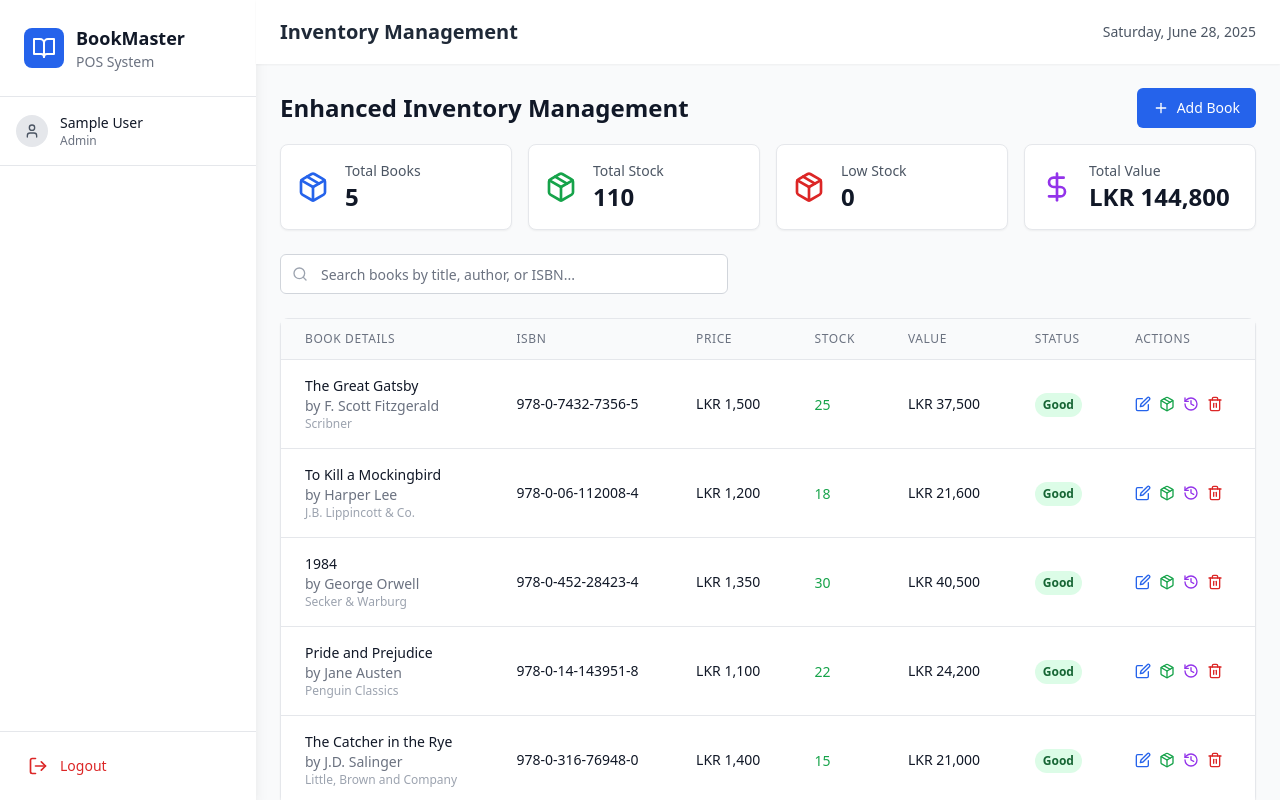
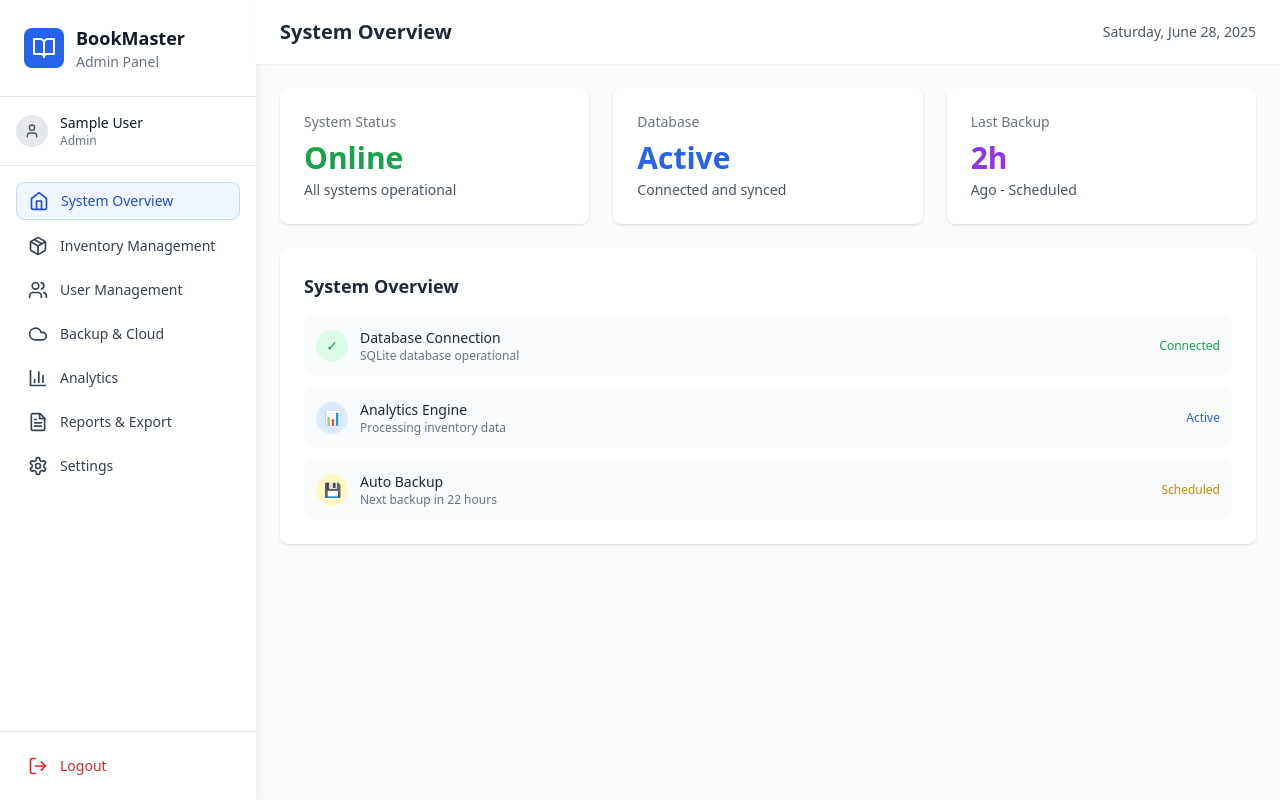
Before and after one commit to a-zahi2002/BookMaster, a React (Create React App) app: page /dashboard in a window 1280 px wide. Built offline with nearby package versions, Linux system fonts and the light colour scheme; sample sign-in values are in the browser's storage.

Commit message:
Fix Sidebar Navigation for All Dashboards

```diff
--- a/src/components/AdminDashboard.js
+++ b/src/components/AdminDashboard.js
@@ -11,19 +11,19 @@ import ReportsView from './Analytics/ReportsView';
 const AdminDashboard = () => {
   const { user, logout } = useAuth();
   const { books, getBooks } = useData();
-  const [activeSection, setActiveSection] = useState('inventory'); // Changed default to inventory
+  const [activeSection, setActiveSection] = useState('home');
 
   useEffect(() => {
     getBooks();
   }, []);
 
   const sidebarItems = [
+    { id: 'home', label: 'System Overview', icon: '🏠' },
     { id: 'inventory', label: 'Inventory Management', icon: '📚' },
     { id: 'users', label: 'User Management', icon: '👥' },
     { id: 'backup', label: 'Backup & Cloud', icon: '☁️' },
     { id: 'analytics', label: 'Analytics', icon: '📊' },
     { id: 'reports', label: 'Reports & Export', icon: '📋' },
-    { id: 'home', label: 'System Overview', icon: '🏠' },
     { id: 'settings', label: 'Settings', icon: '⚙️' }
   ];
 
@@ -46,7 +46,7 @@ const AdminDashboard = () => {
 
       case 'home':
         return (
-          <div className="space-y-6">
+          <div className="p-6 space-y-6">
             <div className="grid grid-cols-1 md:grid-cols-3 gap-6">
               <div className="bg-white rounded-lg shadow p-6">
                 <h3 className="text-gray-500 text-sm font-medium">System Status</h3>
@@ -118,6 +118,7 @@ const AdminDashboard = () => {
 
       case 'settings':
         return (
+          <div className="p-6">
             <div className="bg-white rounded-lg shadow p-6">
               <h3 className="text-lg font-semibold mb-4">System Settings</h3>
               <div className="grid grid-cols-1 md:grid-cols-2 gap-6">
@@ -150,6 +151,7 @@ const AdminDashboard = () => {
                     <button className="w-full px-4 py-2 bg-yellow-600 text-white rounded-lg hover:bg-yellow-700 text-sm">
                       System Maintenance
                     </button>
+                  </div>
                 </div>
               </div>
             </div>
--- a/src/components/ManagerDashboard.js
+++ b/src/components/ManagerDashboard.js
@@ -27,7 +27,9 @@ const ManagerDashboard = () => {
     switch (activeSection) {
       case 'home':
         return (
+          <div className="p-6">
             <div className="grid grid-cols-1 md:grid-cols-2 lg:grid-cols-3 gap-6">
+              {/* Quick Stats */}
               <div className="bg-white rounded-lg shadow p-6">
                 <h3 className="text-lg font-semibold mb-4">Quick Stats</h3>
                 <div className="space-y-4">
@@ -50,6 +52,7 @@ const ManagerDashboard = () => {
                 </div>
               </div>
 
+              {/* Quick Actions */}
               <div className="bg-white rounded-lg shadow p-6">
                 <h3 className="text-lg font-semibold mb-4">Quick Actions</h3>
                 <div className="space-y-4">
@@ -74,6 +77,7 @@ const ManagerDashboard = () => {
                 </div>
               </div>
 
+              {/* Performance */}
               <div className="bg-white rounded-lg shadow p-6">
                 <h3 className="text-lg font-semibold mb-4">Performance</h3>
                 <div className="space-y-4">
@@ -92,6 +96,7 @@ const ManagerDashboard = () => {
                 </div>
               </div>
             </div>
+          </div>
         );
 
       case 'analytics':
@@ -99,6 +104,7 @@ const ManagerDashboard = () => {
 
       case 'inventory':
         return (
+          <div className="p-6">
             <div className="bg-white rounded-lg shadow">
               <div className="flex justify-between items-center p-6 border-b border-gray-200">
                 <h3 className="text-lg font-semibold">Inventory Management</h3>
@@ -137,6 +143,7 @@ const ManagerDashboard = () => {
                 </table>
               </div>
             </div>
+          </div>
         );
 
       case 'reports':
@@ -165,7 +172,7 @@ const ManagerDashboard = () => {
           </h2>
         </div>
 
-        <div className="flex-1 overflow-y-auto p-6">
+        <div className="flex-1 overflow-y-auto">
           {renderContent()}
         </div>
       </div>
--- a/src/components/SalesDashboard.js
+++ b/src/components/SalesDashboard.js
@@ -2,6 +2,7 @@ import React, { useState, useEffect } from 'react';
 import { useAuth } from '../contexts/AuthContext';
 import { useData } from '../contexts/DataContext';
 import Sidebar from './Sidebar';
+import POSView from './POSView';
 import Cart from './Cart';
 
 const SalesDashboard = () => {
@@ -23,51 +24,11 @@ const SalesDashboard = () => {
   const renderContent = () => {
     switch (activeSection) {
       case 'pos':
-        return (
-          <div className="bg-white rounded-lg shadow">
-            <div className="flex justify-between items-center p-6 border-b border-gray-200">
-              <h3 className="text-lg font-semibold">Available Books</h3>
-              <button
-                onClick={() => setShowCart(true)}
-                className="px-4 py-2 bg-blue-600 text-white rounded-lg hover:bg-blue-700"
-              >
-                Cart ({cart.length})
-              </button>
-            </div>
-            <div className="overflow-auto max-h-96">
-              <table className="min-w-full divide-y divide-gray-200">
-                <thead className="bg-gray-50 sticky top-0">
-                  <tr>
-                    <th className="px-6 py-3 text-left text-xs font-medium text-gray-500 uppercase">Title</th>
-                    <th className="px-6 py-3 text-left text-xs font-medium text-gray-500 uppercase">Price</th>
-                    <th className="px-6 py-3 text-left text-xs font-medium text-gray-500 uppercase">Stock</th>
-                    <th className="px-6 py-3 text-left text-xs font-medium text-gray-500 uppercase">Actions</th>
-                  </tr>
-                </thead>
-                <tbody className="bg-white divide-y divide-gray-200">
-                  {books.filter(book => book.stock_quantity > 0).map((book) => (
-                    <tr key={book.id}>
-                      <td className="px-6 py-4 whitespace-nowrap">{book.title}</td>
-                      <td className="px-6 py-4 whitespace-nowrap">LKR {book.price.toLocaleString()}</td>
-                      <td className="px-6 py-4 whitespace-nowrap">{book.stock_quantity}</td>
-                      <td className="px-6 py-4 whitespace-nowrap">
-                        <button
-                          onClick={() => addToCart(book.id)}
-                          className="text-blue-600 hover:text-blue-900"
-                        >
-                          Add to Cart
-                        </button>
-                      </td>
-                    </tr>
-                  ))}
-                </tbody>
-              </table>
-            </div>
-          </div>
-        );
+        return <POSView />;
 
       case 'books':
         return (
+          <div className="p-6">
             <div className="bg-white rounded-lg shadow p-6">
               <h3 className="text-lg font-semibold mb-4">All Books</h3>
               <div className="grid grid-cols-1 md:grid-cols-2 lg:grid-cols-3 gap-6 max-h-96 overflow-y-auto">
@@ -87,13 +48,16 @@ const SalesDashboard = () => {
                 ))}
               </div>
             </div>
+          </div>
         );
 
       case 'sales':
         return (
+          <div className="p-6">
             <div className="bg-white rounded-lg shadow p-6">
               <h3 className="text-lg font-semibold mb-4">Sales Dashboard</h3>
               <p className="text-gray-600">Sales analytics will be implemented here.</p>
+            </div>
           </div>
         );
 
@@ -126,7 +90,7 @@ const SalesDashboard = () => {
           </button>
         </div>
 
-        <div className="flex-1 overflow-y-auto p-6">
+        <div className="flex-1 overflow-y-auto">
           {renderContent()}
         </div>
       </div>
--- a/src/components/Sidebar.js
+++ b/src/components/Sidebar.js
@@ -8,29 +8,39 @@ import {
   Settings,
   LogOut,
   BookOpen,
-  User
+  User,
+  Users,
+  Cloud,
+  Home,
+  FileText
 } from 'lucide-react';
 
-const Sidebar = ({ activeView, onViewChange, userRole }) => {
-  const { user, logout } = useAuth();
+const Sidebar = ({ items, activeSection, onSectionChange, title, user, onLogout }) => {
   const navigate = useNavigate();
 
   const handleLogout = async () => {
-    await logout();
+    await onLogout();
     navigate('/login');
   };
 
-  const menuItems = [
-    { id: 'inventory', label: 'Inventory', icon: Package, roles: ['admin', 'manager'] },
-    { id: 'pos', label: 'Point of Sale', icon: ShoppingCart, roles: ['manager', 'cashier'] },
-    { id: 'reports', label: 'Reports', icon: BarChart3, roles: ['admin', 'manager'] },
-    { id: 'settings', label: 'Settings', icon: Settings, roles: ['admin'] }
-  ];
+  const getIcon = (iconName) => {
+    const iconMap = {
+      '🏠': Home,
+      '📚': Package,
+      '👥': Users,
+      '☁️': Cloud,
+      '📊': BarChart3,
+      '📋': FileText,
+      '⚙️': Settings,
+      '💰': ShoppingCart
+    };
 
-  const filteredItems = menuItems.filter(item => item.roles.includes(userRole));
+    const IconComponent = iconMap[iconName] || Package;
+    return <IconComponent className="h-5 w-5" />;
+  };
 
   return (
-    <div className="w-64 bg-white shadow-lg flex flex-col">
+    <div className="w-64 bg-white shadow-lg flex flex-col h-full">
       {/* Header */}
       <div className="p-6 border-b border-gray-200">
         <div className="flex items-center space-x-3">
@@ -39,7 +49,7 @@ const Sidebar = ({ activeView, onViewChange, userRole }) => {
           </div>
           <div>
             <h1 className="text-lg font-semibold text-gray-900">BookMaster</h1>
-            <p className="text-sm text-gray-500">POS System</p>
+            <p className="text-sm text-gray-500">{title}</p>
           </div>
         </div>
       </div>
@@ -60,24 +70,21 @@ const Sidebar = ({ activeView, onViewChange, userRole }) => {
       {/* Navigation */}
       <nav className="flex-1 p-4">
         <ul className="space-y-2">
-          {filteredItems.map((item) => {
-            const Icon = item.icon;
-            return (
+          {items.map((item) => (
             <li key={item.id}>
               <button
-                  onClick={() => onViewChange(item.id)}
+                onClick={() => onSectionChange(item.id)}
                 className={`w-full flex items-center space-x-3 px-3 py-2 rounded-lg text-left transition-colors ${
-                    activeView === item.id
+                  activeSection === item.id
                     ? 'bg-blue-50 text-blue-700 border border-blue-200'
                     : 'text-gray-700 hover:bg-gray-50'
                 }`}
               >
-                  <Icon className="h-5 w-5" />
+                {getIcon(item.icon)}
                 <span className="text-sm font-medium">{item.label}</span>
               </button>
             </li>
-            );
-          })}
+          ))}
         </ul>
       </nav>
 
```
Lines whose indentation alone changed are shown as unchanged.
